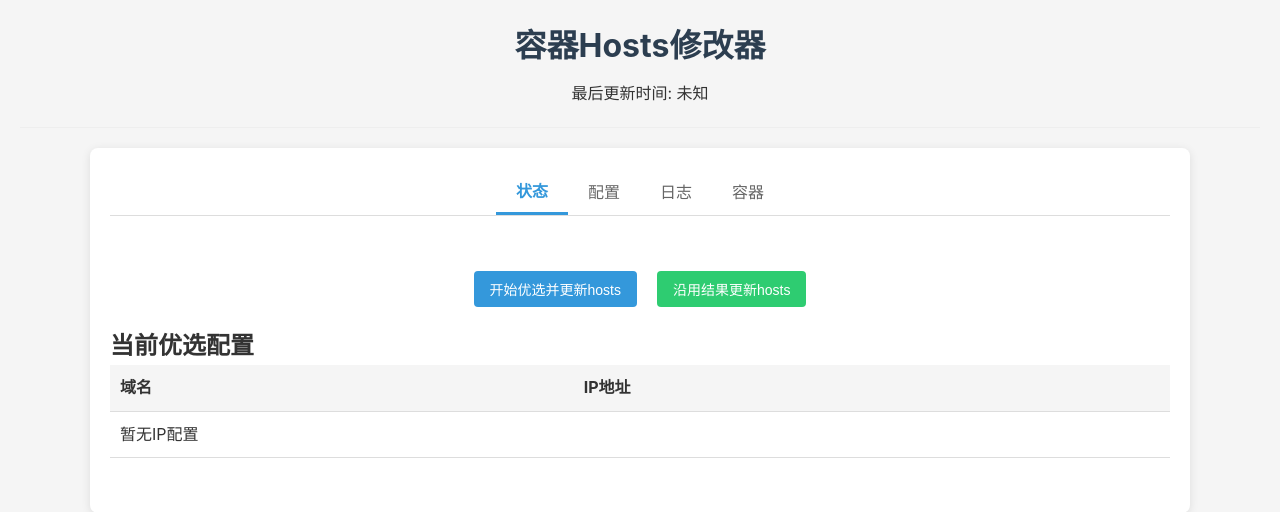
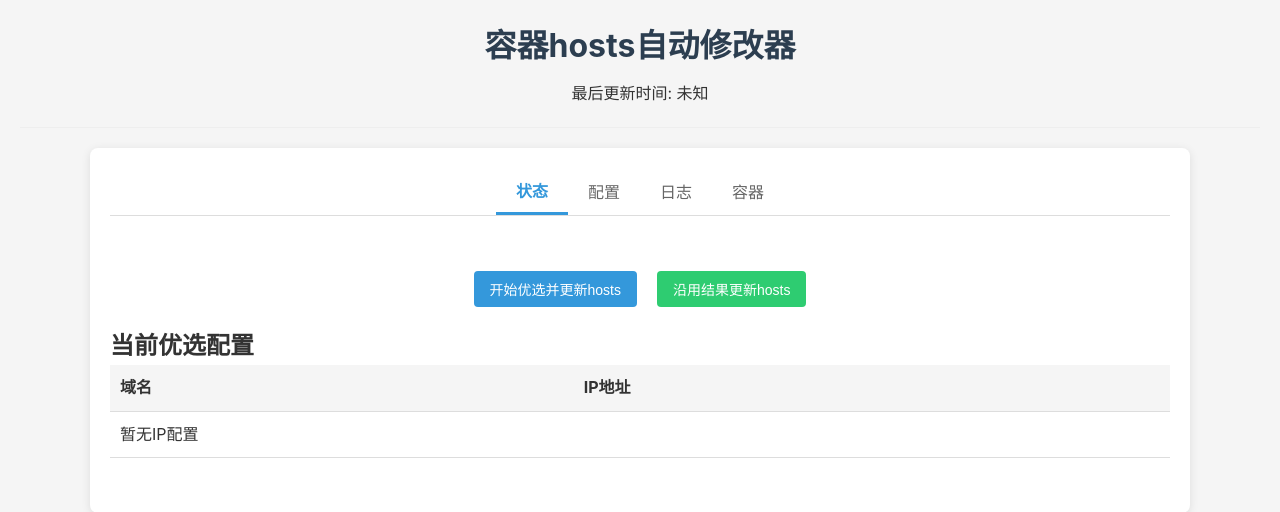
Before and after one commit to neilforest7/cloudflare-hosts-updater, a Flask app: page / in a window 1280 px wide. Shown: the top 512 px of the page. Run offline with Flask 3, Linux system fonts and the light colour scheme; parts of the project's set-up code (start-up, migrations or seed data) failed here and were passed over.

Commit message:
♻️ 更新README和样式

```diff
--- a/app/templates/index.html
+++ b/app/templates/index.html
@@ -8,7 +8,7 @@
 </head>
 <body>
     <header>
-        <h1>容器Hosts修改器</h1>
+        <h1>容器hosts自动修改器</h1>
         <p>最后更新时间: {{ data.last_update }}</p>
     </header>
     <div class="container">
```
Also changed, not shown: README.md.
